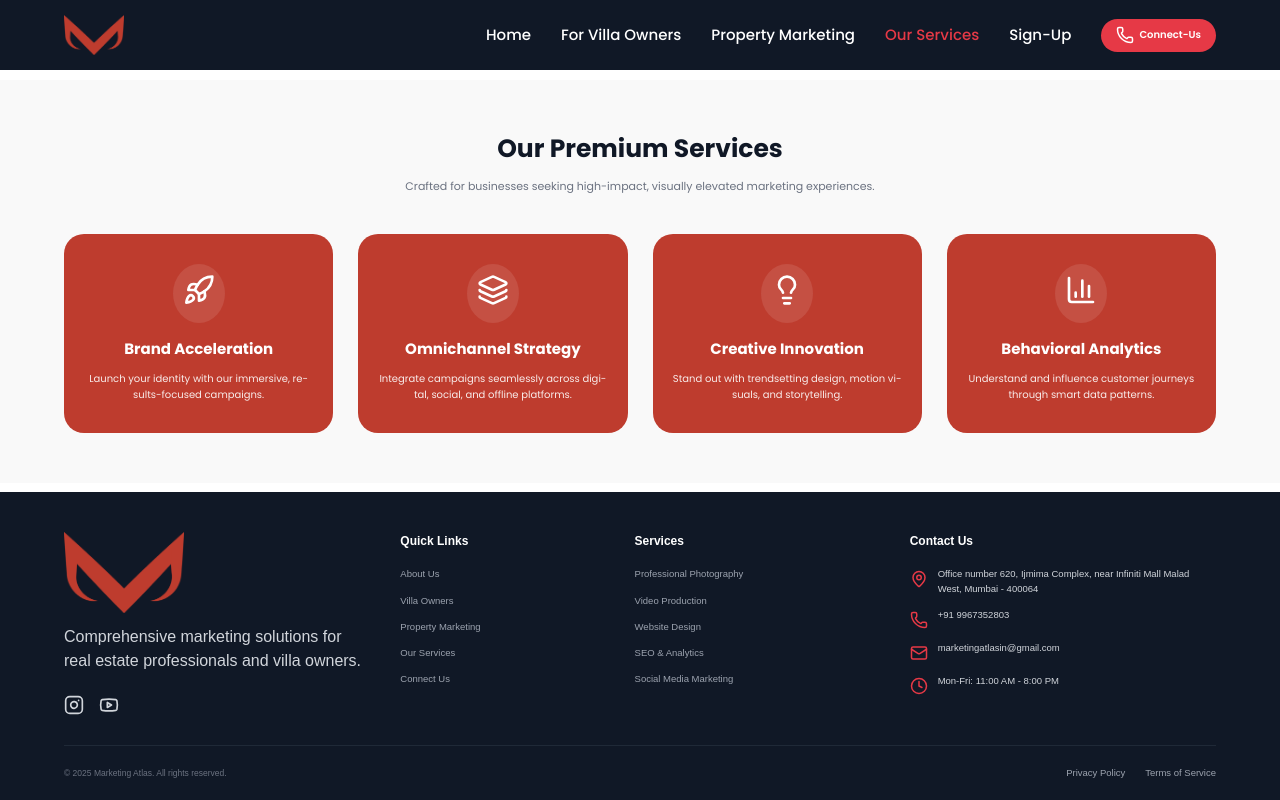
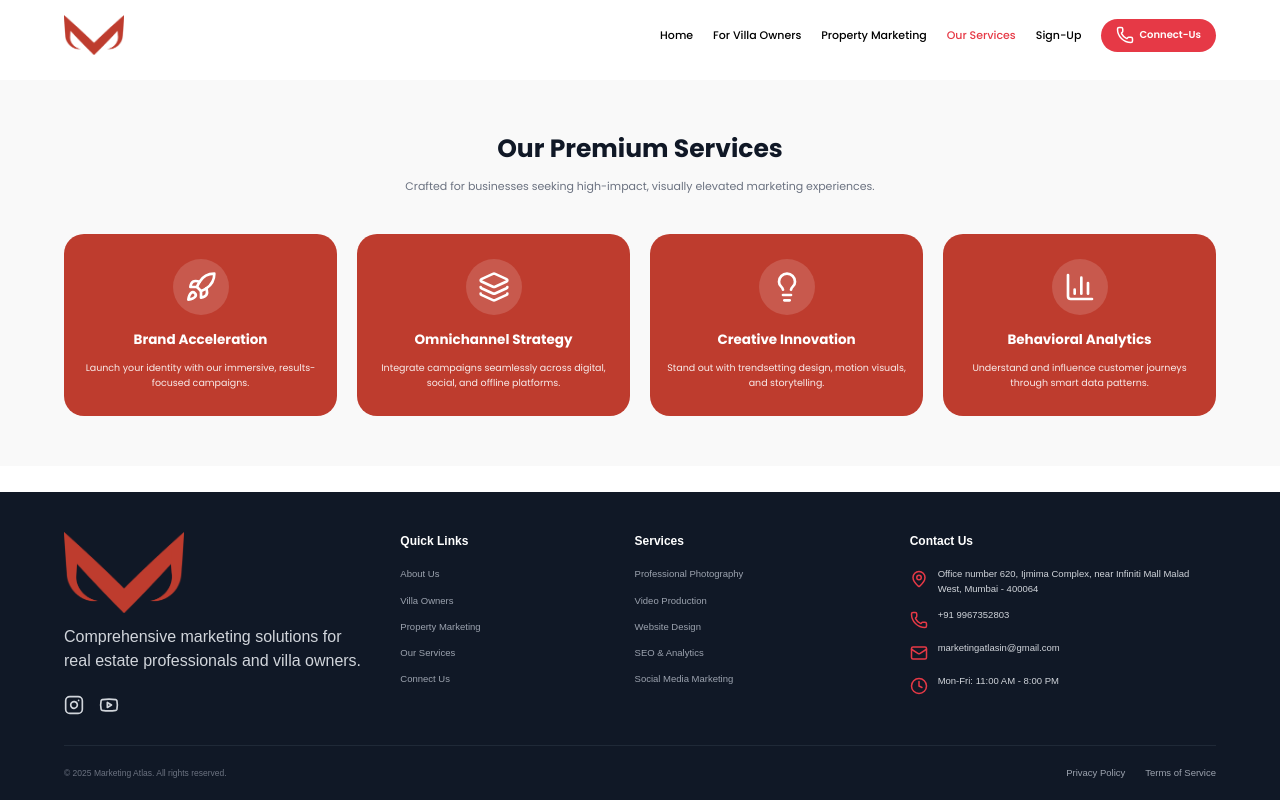
Before and after one commit to Vijay0908-lab/Marketing-Atlas, a React (Vite) app: page /service in a window 1280 px wide. Built offline with nearby package versions, Linux system fonts and the light colour scheme; a web font is replaced by a local one.

Commit message:
responmsive

```diff
--- a/src/components/RecentWork.jsx
+++ b/src/components/RecentWork.jsx
@@ -103,9 +103,9 @@ const Card = styled.div`
   border: 1px solid #eee;
 
   /* Blurred State for non-active slides */
-  filter: blur(2px);
-  transform: scale(0.85);
-  opacity: 0.5;
+  filter: blur(0px);
+  transform: scale(0.95);
+  opacity: 1;
 `;
 
 const StyledSwiper = styled(Swiper)`
--- a/src/pages/Home.jsx
+++ b/src/pages/Home.jsx
@@ -4,7 +4,7 @@ import Services from "./services";
 import RecentWork from "../components/RecentWork";
 import ContactSection from "../components/ContactSection";
 const HeroContainer = styled.section`
-  height: 90vh; /* Adjust based on your header height */
+  height: 80vh; /* Adjust based on your header height */
   background: linear-gradient(rgba(0, 0, 0, 0.6), rgba(0, 0, 0, 0.6)),
               url(${heroBg});
   background-size: cover;
--- a/src/pages/Services.jsx
+++ b/src/pages/Services.jsx
@@ -3,7 +3,7 @@ import { Rocket, Layers, Lightbulb, BarChart3 } from "lucide-react";
 
 const ServicesSection = styled.section`
   padding: 5rem 5%;
-  background-color: #f9f9f9; /* Light background to contrast with the dark cards */
+  background-color: #f9f9f9;
   text-align: center;
 `;
 
@@ -25,54 +25,61 @@ const SectionHeader = styled.div`
 
 const GridContainer = styled.div`
   display: grid;
-  gap: 2.5rem; /* Increased gap for a more premium feel */
-  max-width: 1200px; /* Increased max-width to allow growth */
+  gap: 2rem;
+  max-width: 1400px; /* Wider container for 4 columns */
   margin: 0 auto;
 
-  /* Mobile First: 1 column by default */
-  grid-template-columns: 1fr;
+  /* BIG SCREENS: 4 Columns */
+  grid-template-columns: repeat(4, 1fr);
 
-  /* Small tablets: 2 columns */
-  @media (min-width: 640px) {
+  /* SMALLER SCREENS / TABLETS: 2 Columns */
+  @media (max-width: 1024px) {
     grid-template-columns: repeat(2, 1fr);
+    gap: 1.5rem;
   }
 
-  /* Desktop: 3 columns (This makes the layout "grow" horizontally/vertically) */
-  @media (min-width: 1024px) {
-    grid-template-columns: repeat(4, 1fr);
+  /* MOBILE DEVICES: 1 Column */
+  @media (max-width: 600px) {
+   grid-template-columns: repeat(2, 1fr);
+    padding: 0 1rem;
   }
 `;
+
 const ServiceCard = styled.div`
-  /* Gradient background matching your UI image */
-  background: #be3c2e;
-  padding: 3rem 2rem;
+  background: #be3c2e; /* Your Brand Red */
+  padding: 2.5rem 1.5rem;
   border-radius: 20px;
   color: white;
   display: flex;
   flex-direction: column;
   align-items: center;
-  transition: transform 0.3s ease;
+  transition: all 0.3s ease;
+  height: 100%; /* Ensures all cards in a row have equal height */
 
   &:hover {
     transform: translateY(-10px);
+    box-shadow: 0 15px 30px rgba(190, 60, 46, 0.3);
   }
 `;
 
 const IconWrapper = styled.div`
-  background: rgba(255, 255, 255, 0.1);
-  padding: 1rem;
+  background: rgba(255, 255, 255, 0.15);
+  padding: 1.2rem;
   border-radius: 50%;
   margin-bottom: 1.5rem;
+  display: flex;
+  justify-content: center;
+  align-items: center;
 `;
 
 const CardTitle = styled.h3`
-  font-size: 1.5rem;
+  font-size: 1.35rem; /* Slightly smaller to fit 4 columns better */
   font-weight: 700;
   margin-bottom: 1rem;
 `;
 
 const CardDescription = styled.p`
-  font-size: 1rem;
+  font-size: 0.95rem;
   line-height: 1.6;
   opacity: 0.9;
 `;
@@ -102,7 +109,7 @@ const servicesData = [
 
 function Services() {
   return (
-    <ServicesSection>
+    <ServicesSection id="services-section">
       <SectionHeader>
         <h2>Our Premium Services</h2>
         <p>Crafted for businesses seeking high-impact, visually elevated marketing experiences.</p>
--- a/src/ui/Header.jsx
+++ b/src/ui/Header.jsx
@@ -1,6 +1,6 @@
 import { useState, useEffect } from "react";
-import { NavLink, Link, useLocation } from "react-router-dom"; // Added useLocation
-import { Phone } from "lucide-react";
+import { NavLink, Link, useLocation } from "react-router-dom";
+import { Phone, Menu, X } from "lucide-react"; // Added Menu and X icons
 import styled from "styled-components";
 import logoImage from "../assets/images/Marketing-logo.png";
 
@@ -15,35 +15,36 @@ const StyledHeader = styled.header`
   align-items: center;
   padding: ${props => props.$scrolled ? "1rem 5%" : "1.5rem 5%"};
   transition: all 0.4s ease-in-out;
-
-  /* Transparent ONLY if on Home AND not scrolled. Otherwise, Navy Blue. */
-  background-color: ${props => (props.$isHome && !props.$scrolled) ? "transparent" : "#101826"};
-
-  box-shadow: ${props => props.$scrolled ? "0 4px 20px rgba(0,0,0,0.3)" : "none"};
+  background-color: ${props => (props.$isHome && !props.$scrolled) ? "transparent" : "#FFFFFF"};
+  color: ${props => (props.$scrolled || !props.$isHome) ? "#000000" : "#FFFFFF"};
+  box-shadow: ${props => props.$scrolled ? "0 4px 20px rgba(0,0,0,0.1)" : "none"};
 `;
-
-// ... (Logo, Nav, StyledNavLink, ConnectButton styles remain the same)
 
 const Logo = styled.div`
   display: flex;
   align-items: center;
+  z-index: 1001; /* Stay above mobile overlay */
   img {
     width: 60px;
     height: 40px;
   }
 `;
 
-const Nav = styled.nav`
+const DesktopNav = styled.nav`
   display: flex;
   align-items: center;
-  gap: 3rem;
+  gap: 2rem;
+
+  @media (max-width: 1024px) {
+    display: none; /* Hide standard nav on tablet/mobile */
+  }
 `;
 
 const StyledNavLink = styled(NavLink)`
-  color: white;
   text-decoration: none;
-  font-size: 1.5rem; /* Adjusted from 1.5rem for better fit */
+  font-size: 1.1rem;
   font-weight: 500;
+  color: inherit;
   transition: color 0.3s;
 
   &:hover, &.active {
@@ -51,19 +52,83 @@ const StyledNavLink = styled(NavLink)`
   }
 `;
 
+/* --- Mobile Specific Styles --- */
+
+const MenuButton = styled.div`
+  display: none;
+  cursor: pointer;
+  z-index: 1001;
+  color: ${props => (props.$scrolled || !props.$isHome || props.$isOpen) ? "#000000" : "#FFFFFF"};
+
+  @media (max-width: 1024px) {
+    display: block;
+  }
+`;
+
+const LogoWrapper = styled.div`
+  display: flex;
+  align-items: center;
+  z-index: 1001;
+  transition: all 0.3s ease; /* Smoothly scale when resizing */
+
+  img {
+    width: 60px; /* Default desktop width */
+    height: auto; /* Maintain aspect ratio */
+    transition: width 0.3s ease;
+  }
+
+  @media (max-width: 768px) {
+    img {
+      width: 45px; /* Smaller width for tablets/phones */
+    }
+  }
+
+  @media (max-width: 480px) {
+    img {
+      width: 40px; /* Even smaller for very small devices */
+    }
+  }
+`;
+
+const MobileOverlay = styled.div`
+  position: fixed;
+  top: 0;
+  right: ${props => (props.$isOpen ? "0" : "-100%")};
+  width: 60%;
+  height: 100vh;
+  background-color: white;
+  display: flex;
+  flex-direction: column;
+  padding: 8rem 2rem 2rem 2rem;
+  gap: 2rem;
+  transition: right 0.4s cubic-bezier(0.77, 0.2, 0.05, 1);
+  box-shadow: -10px 0 30px rgba(0,0,0,0.1);
+  z-index: 1000;
+
+  /* Links inside mobile menu should always be dark */
+  a {
+    color: #101826;
+    font-size: 1.5re
+  width: 0.5remm
+  wid;
+    font-weight: 600;
+    text-decoration: none;
+  }
+`;
+
 const ConnectButton = styled.button`
   background-color: #e63946;
-  color: white;
+  color: white !important; /* Ensure text stays white */
   border: none;
   padding: 0.75rem 1.5rem;
   border-radius: 25px;
   font-size: 1rem;
   font-weight: 600;
   cursor: pointer;
-  transition: background-color 0.3s;
   display: flex;
   align-items: center;
   gap: 0.5rem;
+  transition: background-color 0.3s;
 
   &:hover {
     background-color: #d62839;
@@ -72,45 +137,73 @@ const ConnectButton = styled.button`
 
 function Header() {
   const [isScrolled, setIsScrolled] = useState(false);
+  const [isOpen, setIsOpen] = useState(false);
   const location = useLocation();
+  const isHome = location.pathname === "/";
 
-  // Check if current path is exactly "/"
-  const isHome = location.pathname === "/";
+  // Toggle Menu
+  const toggleMenu = () => setIsOpen(!isOpen);
+
+  // Close menu when a link is clicked
+  const closeMenu = () => setIsOpen(false);
 
   useEffect(() => {
     const handleScroll = () => {
-      if (window.scrollY > 50) { // Trigger sooner for better UX
-        setIsScrolled(true);
-      } else {
-        setIsScrolled(false);
-      }
+      setIsScrolled(window.scrollY > 50);
     };
-
     window.addEventListener("scroll", handleScroll);
     return () => window.removeEventListener("scroll", handleScroll);
   }, []);
 
+  // Prevent scrolling when mobile menu is open
+  useEffect(() => {
+    if (isOpen) {
+      document.body.style.overflow = 'hidden';
+    } else {
+      document.body.style.overflow = 'unset';
+    }
+  }, [isOpen]);
+
   return (
     <StyledHeader $scrolled={isScrolled} $isHome={isHome}>
-      <Link to="/">
-        <Logo>
-          <img src={logoImage} alt="Logo" />
-        </Logo>
-      </Link>
+      <Link to="/" onClick={closeMenu}>
+  <LogoWrapper>
+    <img src={logoImage} alt="Logo" />
+  </LogoWrapper>
+</Link>
 
-      <Nav>
-         <StyledNavLink to="/">Home</StyledNavLink>
+      {/* Desktop Navigation */}
+      <DesktopNav>
+        <StyledNavLink to="/">Home</StyledNavLink>
         <StyledNavLink to="/villa-owner">For Villa Owners</StyledNavLink>
         <StyledNavLink to="/property-marketing">Property Marketing</StyledNavLink>
         <StyledNavLink to="/service">Our Services</StyledNavLink>
         <StyledNavLink to="/sign-up">Sign-Up</StyledNavLink>
         <a href="tel:+918591131447" style={{ textDecoration: 'none' }}>
           <ConnectButton>
-            <Phone size={18} />
-            Connect-Us
+            <Phone size={18} /> Connect-Us
           </ConnectButton>
         </a>
-      </Nav>
+      </DesktopNav>
+
+      {/* Hamburger Icon */}
+      <MenuButton onClick={toggleMenu} $isOpen={isOpen} $scrolled={isScrolled} $isHome={isHome}>
+        {isOpen ? <X size={26} /> : <Menu size={26} />}
+      </MenuButton>
+
+      {/* Mobile Navigation Overlay */}
+      <MobileOverlay $isOpen={isOpen}>
+        <StyledNavLink to="/" onClick={closeMenu}>Home</StyledNavLink>
+        <StyledNavLink to="/villa-owner" onClick={closeMenu}>For Villa Owners</StyledNavLink>
+        <StyledNavLink to="/property-marketing" onClick={closeMenu}>Property Marketing</StyledNavLink>
+        <StyledNavLink to="/service" onClick={closeMenu}>Our Services</StyledNavLink>
+        <StyledNavLink to="/sign-up" onClick={closeMenu}>Sign-Up</StyledNavLink>
+        <a href="tel:+918591131447" onClick={closeMenu}>
+          <ConnectButton>
+            <Phone size={18} /> Connect-Us
+          </ConnectButton>
+        </a>
+      </MobileOverlay>
     </StyledHeader>
   );
 }
```
